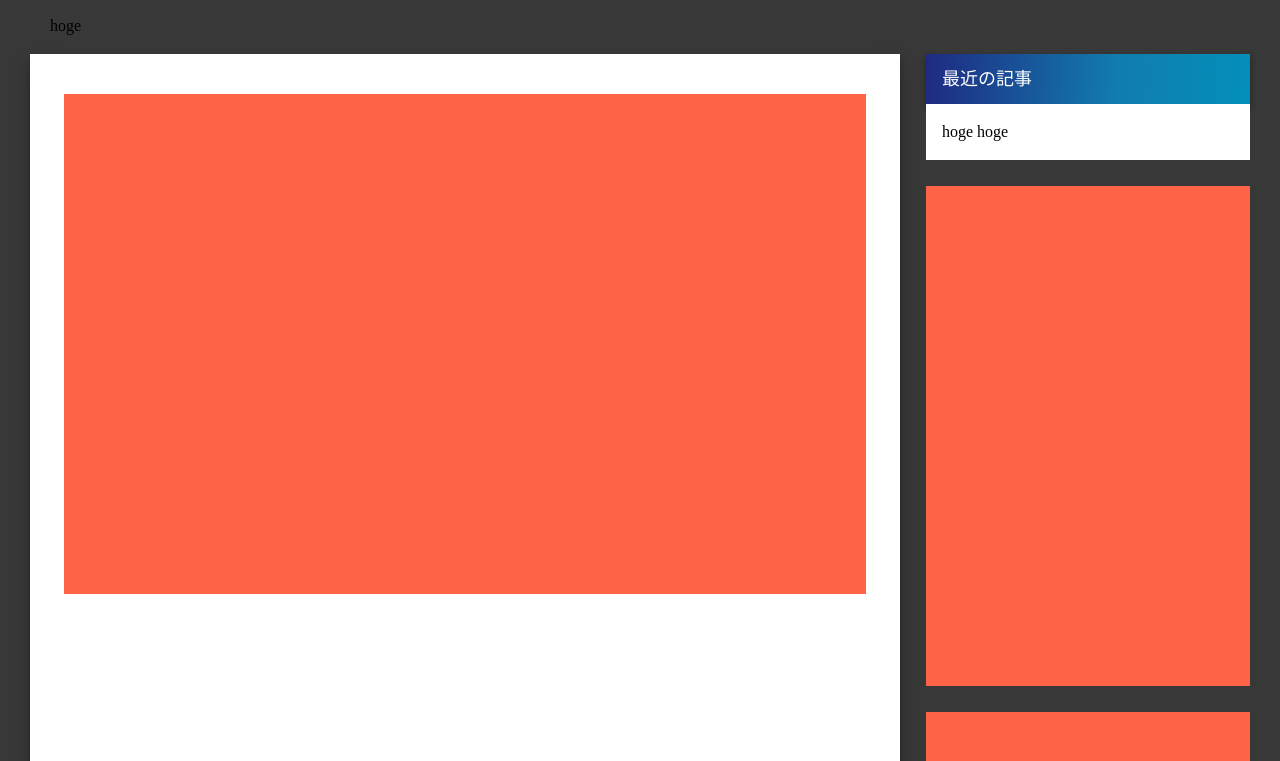
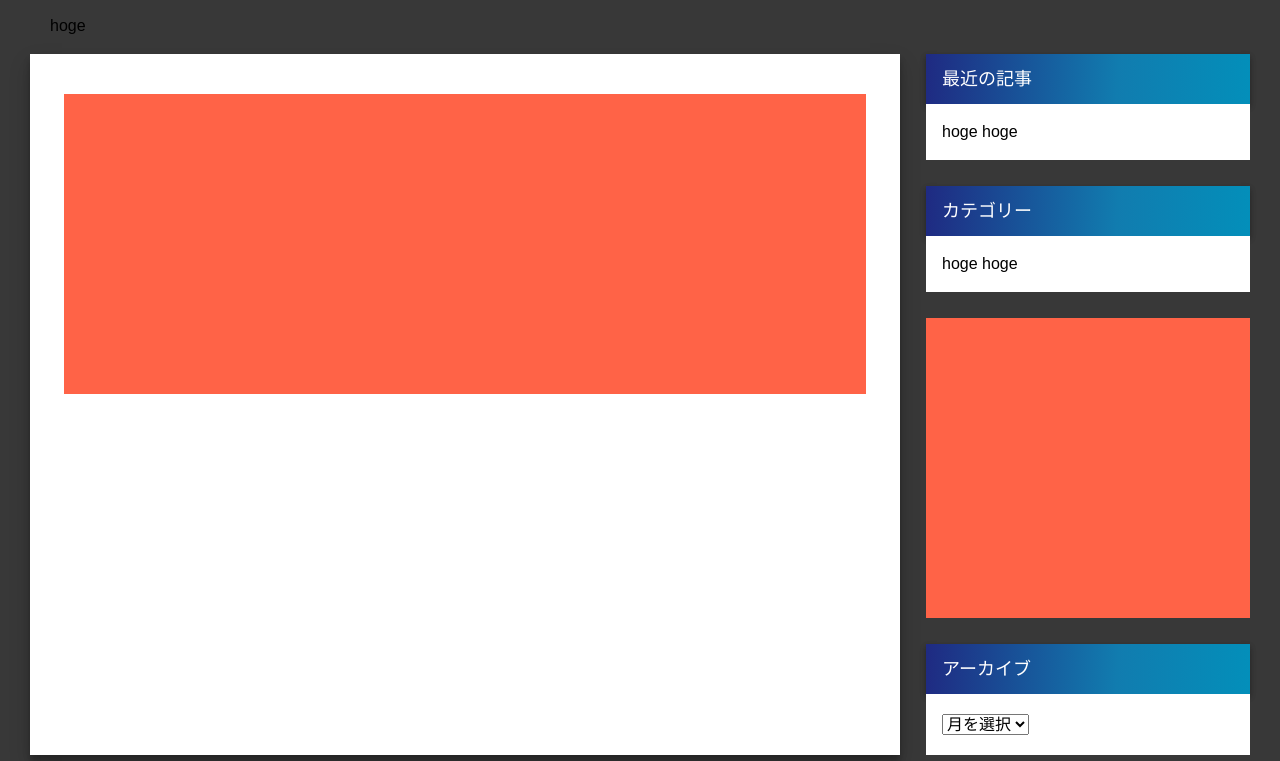
Before and after one commit to Ryoh96/tekrog, a Next.js app: page /test in a window 1280 px wide. Shown: the part 259-1020 px from the top of the page. Built offline with nearby package versions, Linux system fonts and the light colour scheme.

Commit message:
Implemented specific sidearea components

```diff
--- /dev/null
+++ b/src/components/molecules/SideContent.tsx
@@ -0,0 +1,25 @@
+import type { ReactNode } from 'react'
+import styled from 'styled-components'
+
+import TitleBlock from '../atoms/TitleBlock'
+
+const SideContentContainer = styled.div`
+  padding: 20px 16px;
+  background-color: #fff;
+`
+
+type SideContentProps = {
+  title: string
+  children: ReactNode
+}
+
+const SideContent = ({ title, children }: SideContentProps) => {
+  return (
+    <div>
+      <TitleBlock title={title} />
+      <SideContentContainer>{children}</SideContentContainer>
+    </div>
+  )
+}
+
+export default SideContent
--- /dev/null
+++ b/src/components/organisms/Archive.tsx
@@ -0,0 +1,13 @@
+import SideContent from "../molecules/SideContent"
+
+const Archive = () => {
+  return (
+    <SideContent title="アーカイブ">
+      <select>
+        <option value="">月を選択</option>
+      </select>
+    </SideContent>
+  )
+}
+
+export default Archive
--- /dev/null
+++ b/src/components/organisms/Category.tsx
@@ -0,0 +1,7 @@
+import SideContent from "../molecules/SideContent"
+
+const Category = () => {
+  return <SideContent title="カテゴリー">hoge hoge</SideContent>
+}
+
+export default Category
--- /dev/null
+++ b/src/components/organisms/RecentPosts.tsx
@@ -0,0 +1,7 @@
+import SideContent from "../molecules/SideContent"
+
+const RecentPosts = () => {
+  return <SideContent title="最近の記事">hoge hoge</SideContent>
+}
+
+export default RecentPosts
--- a/src/components/organisms/SideContent.tsx
+++ /dev/null
@@ -1,25 +0,0 @@
-import type { ReactNode } from 'react'
-import styled from 'styled-components'
-
-import TitleBlock from '../atoms/TitleBlock'
-
-const SideContentContainer = styled.div`
-  padding: 20px 16px;
-  background-color: #fff;
-`
-
-type SideContentProps = {
-  title: string
-  children: ReactNode
-}
-
-const SideContent = ({ title, children }: SideContentProps) => {
-  return (
-    <div>
-      <TitleBlock title={title} />
-      <SideContentContainer>{children}</SideContentContainer>
-    </div>
-  )
-}
-
-export default SideContent
--- a/src/pages/test.tsx
+++ b/src/pages/test.tsx
@@ -1,19 +1,20 @@
 import styled from 'styled-components'
 
+import MainArea from '@/components/layout/MainArea'
+import PageContainer from '@/components/layout/PageContainer'
+import SideArea from '@/components/layout/SideArea'
+import TwoColumnContainer from '@/components/layout/TwoColumnsContainer'
 import Breadcrumb from '@/components/molecules/Breadcrumb'
+import Archive from '@/components/organisms/Archive'
+import Category from '@/components/organisms/Category'
 import Footer from '@/components/organisms/Footer'
 import Header from '@/components/organisms/Header'
 import Hero from '@/components/organisms/Hero'
-import SideContent from '@/components/organisms/SideContent'
-
-import MainArea from '../components/layout/MainArea'
-import PageContainer from '../components/layout/PageContainer'
-import SideArea from '../components/layout/SideArea'
-import TwoColumnContainer from '../components/layout/TwoColumnsContainer'
+import RecentPosts from '@/components/organisms/RecentPosts'
 
 const Contents = styled.div`
   width: 100%;
-  height: 500px;
+  height: 300px;
   background-color: tomato;
 `
 
@@ -30,13 +31,10 @@ const Test = () => {
               <Contents />
             </MainArea>
             <SideArea>
-              <SideContent title="最近の記事">
-                hoge
-                hoge
-              </SideContent>
+              <RecentPosts />
+              <Category />
               <Contents />
-              <Contents />
-              <Contents />
+              <Archive />
             </SideArea>
           </TwoColumnContainer>
         </PageContainer>
--- a/src/styles/GlobalStyle.tsx
+++ b/src/styles/GlobalStyle.tsx
@@ -6,8 +6,16 @@ const Base = createGlobalStyle`
     font-size: 16px;
   }
 
+  html {
+    -webkit-text-size-adjust: 100%;
+    -webkit-font-smoothing: antialiased;
+    -moz-osx-font-smoothing: grayscale;
+    text-rendering: optimizeLegibility;
+  }
+
   body {
     background-color: #383838;
+    font-family: YuGothic, Hiragino Kaku Gothic Pro, Meiryo, sans-serif;;
   }
 
   a {
```
Also changed, not shown: src/components/atoms/TitleBlock.tsx (+2 -6 lines).
